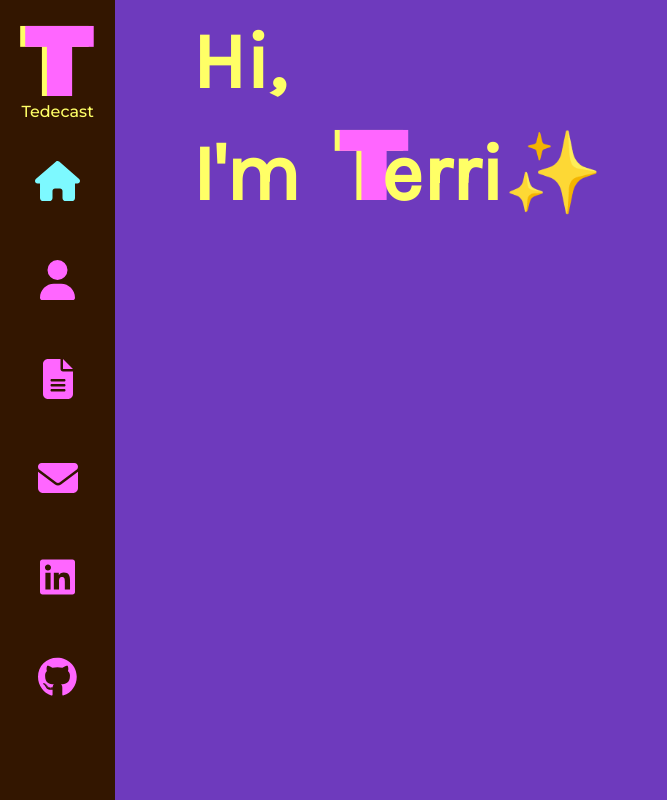
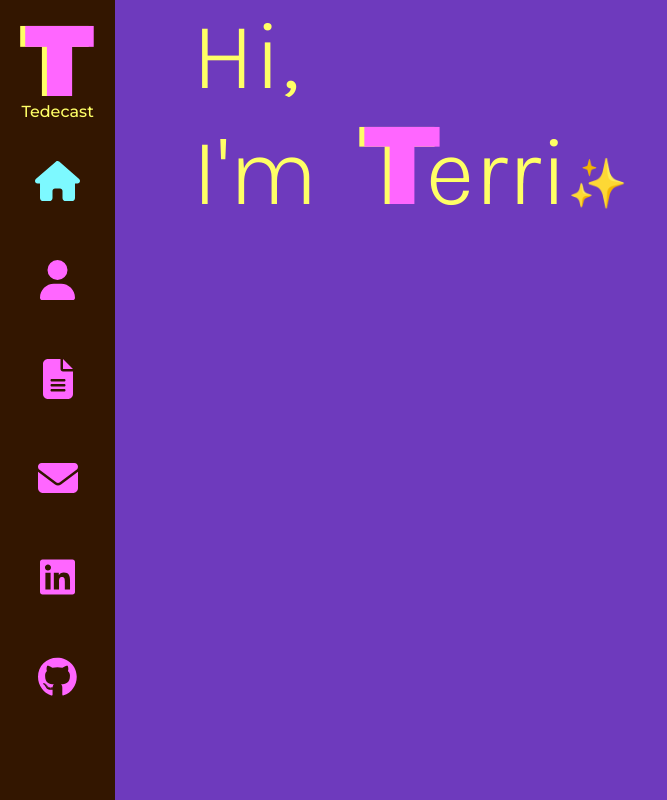
Before and after one commit to tedecast/Portfolio, a React (Create React App) app: page / in a window 1280 px wide. Shown: the whole page, without its empty margins (0-667 px from the left). Built offline with nearby package versions, Linux system fonts and the light colour scheme.

Commit message:
Made changes to text

```diff
--- a/src/components/Home/index.js
+++ b/src/components/Home/index.js
@@ -6,11 +6,12 @@ const Home = () => {
     <div className="home-page container">
       <div className="text-zone">
         <div>
-          <h5 className="hi-text">Hi,</h5>
+          <p className="hi-text">Hi,</p>
           <br />
-          <h5>I'm &nbsp;</h5>
-          <h5 className="t-logo">T</h5>
-          <h5>erri{emoji}</h5>
+          <p>I'm &nbsp;</p>
+          <p className="t-logo">T</p>
+          <p>erri</p>
+          <p className="emoji">{emoji}</p>
         </div>
       </div>
     </div>
--- a/src/components/Home/index.scss
+++ b/src/components/Home/index.scss
@@ -1,7 +1,11 @@
 .home-page {
-  display: flex;
+  display: inline-block;
 
-  h5 {
+  div {
+    display: inline-block;
+  }
+
+  p {
     display: inline-block;
   }
 
@@ -13,24 +17,33 @@
     font-family: "Karla", sans-serif;
     font-size: 6rem;
     font-weight: 300;
-
   }
 
   .hi-text {
     line-height: 0rem;
   }
+
   .t-logo {
     width: 10%;
     display: inline-block;
     font-family: "Archivo Black", sans-serif;
     color: #ff66ff;
     text-shadow: -5px 0px 0px #ffff66;
-    font-size: 6rem;
+    font-size: 7rem;
     text-align: center;
     margin-top: 0.1em;
+    margin-right: 0.2em;
     line-height: 0.8em;
   }
+  .emoji {
+    position: absolute;
+    font-size: 3rem;
+    margin-top: 1em;
+    line-height: 1em;
+  }
 }
+
+
 
 // Mobile changes
 
```
